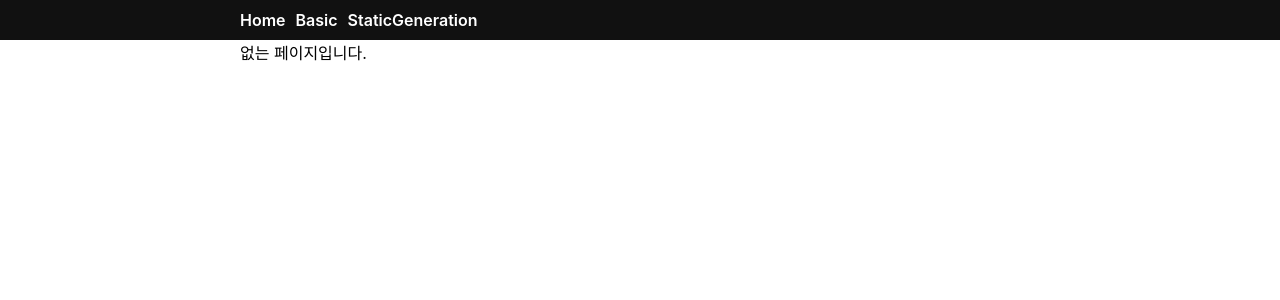
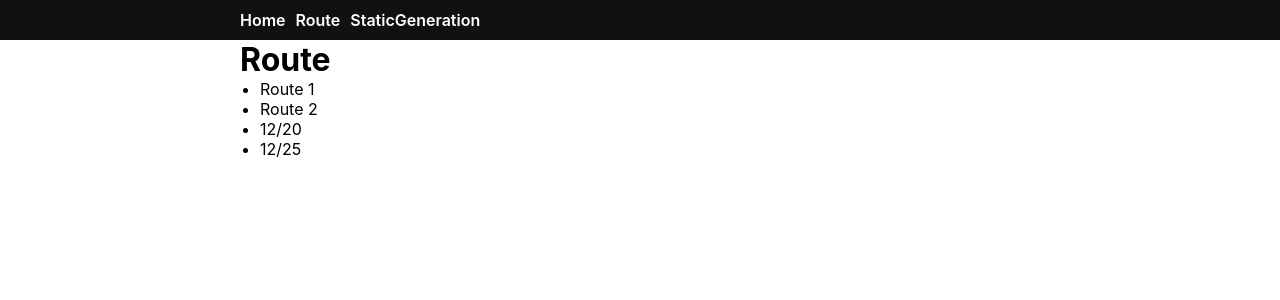
Before and after one commit to socratone/nextjs-example, a Next.js app: page /route in a window 1280 px wide. Before the commit this address had no page. Shown: the top 300 px of the page. Built offline with nearby package versions, Linux system fonts and the light colour scheme.

Commit message:
feat: ... 파일명을 사용하는 route 추가

```diff
--- a/components/Layout.tsx
+++ b/components/Layout.tsx
@@ -11,7 +11,7 @@ const Layout = ({ children }: LayoutProps) => {
       <Header>
         <Nav>
           <Link href="/">Home</Link>
-          <Link href="/basic">Basic</Link>
+          <Link href="/route">Route</Link>
           <Link href="/static-generation">StaticGeneration</Link>
         </Nav>
       </Header>
--- a/pages/index.tsx
+++ b/pages/index.tsx
@@ -10,7 +10,7 @@ const Home: NextPage = () => {
         <link rel="icon" href="/favicon.ico" />
       </Head>
 
-      <h1>HOME</h1>
+      <h1>Home</h1>
     </>
   );
 };
--- /dev/null
+++ b/pages/route/index.tsx
@@ -0,0 +1,28 @@
+import styled from 'styled-components';
+import { useRouter } from 'next/router';
+
+const Basic = () => {
+  const router = useRouter();
+
+  const handleClick = (id: string) => {
+    router.push('/route/' + id);
+  };
+
+  return (
+    <>
+      <h1>Route</h1>
+      <ul>
+        <Item onClick={() => handleClick('1')}>Route 1</Item>
+        <Item onClick={() => handleClick('2')}>Route 2</Item>
+        <Item onClick={() => handleClick('date/12/20')}>12/20</Item>
+        <Item onClick={() => handleClick('date/12/25')}>12/25</Item>
+      </ul>
+    </>
+  );
+};
+
+const Item = styled.li`
+  cursor: pointer;
+`;
+
+export default Basic;
```
Also changed, not shown: pages/basic/index.tsx (deleted, +0 -26 lines), pages/route/date/[...slug].tsx (added, +15 -0 lines), pages/route/[id].tsx (renamed from pages/basic/[id].tsx).
